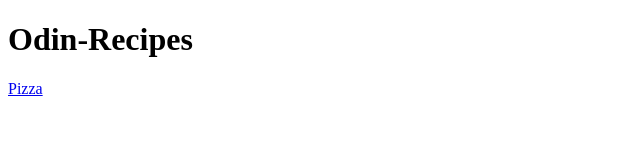
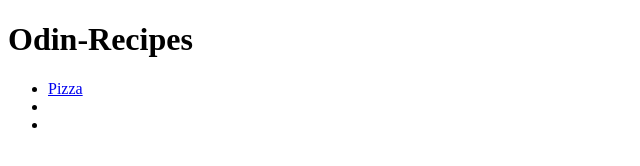
Before and after one commit to Sinner-Dev95/odin-recipes, a plain HTML site: page index.html in a window 1280 px wide. Shown: the whole page, without its empty margins (0-640 px from the left). Drawn offline with Linux system fonts and the light colour scheme.

Commit message:
Fix ul and relatives li fo all recipes!

```diff
--- a/index.html
+++ b/index.html
@@ -7,7 +7,12 @@
     <body>
         <h1>Odin-Recipes</h1>
 
-        <a href="./recipes/pizza.html" target="_blank"  >Pizza</a>
+        <ul>
+            <li><a href="./recipes/pizza.html" target="_blank"  >Pizza</a></li>
+            <li></li>
+            <li></li>
+        </ul>
+
     </body>
 
 </html>
```
